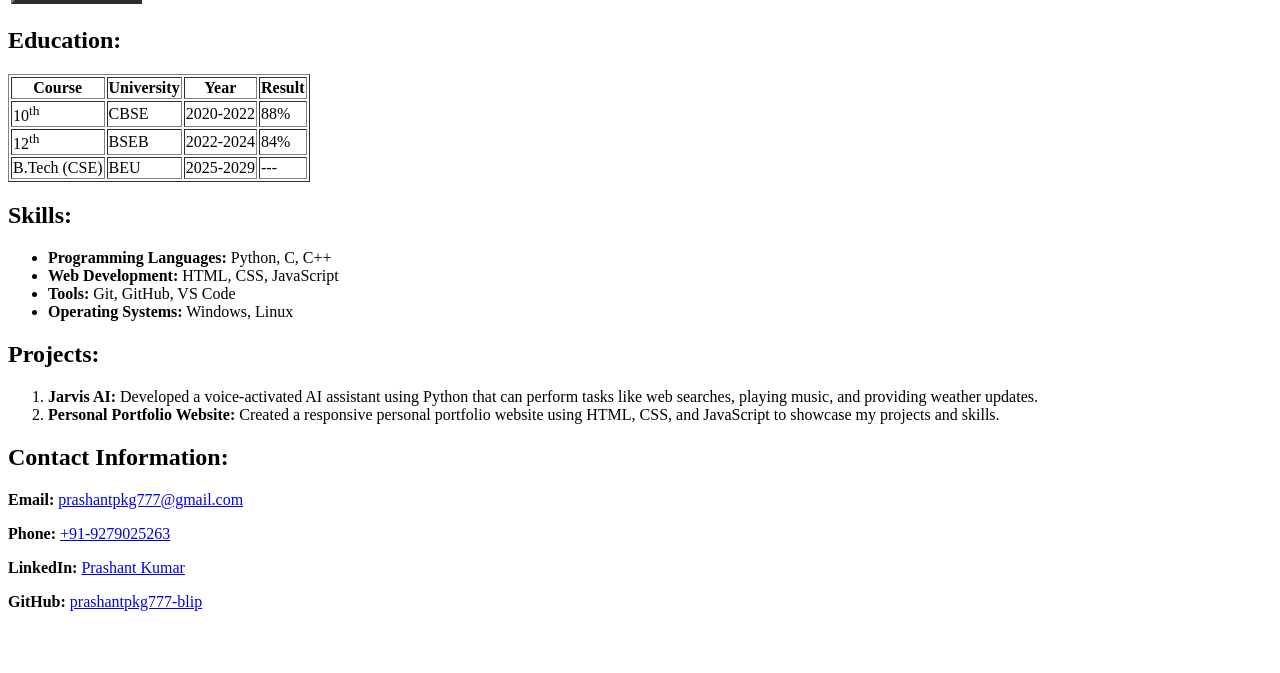
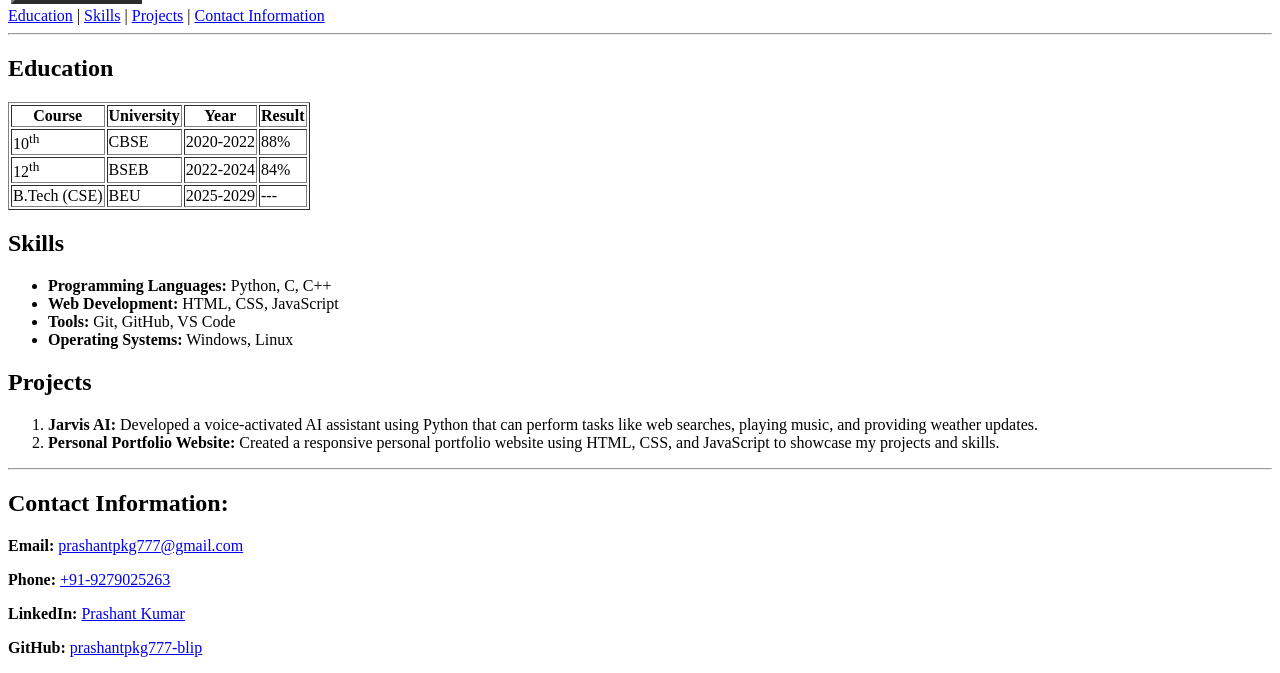
Before and after one commit to prashantpkg777-blip/Web-Development, a plain HTML site: page HTML/Resume.html in a window 1280 px wide. Shown: the part 179-852 px from the top of the page. Before the commit the page ends 806 px from the top, so only its background shows below. Drawn offline with Linux system fonts and the light colour scheme.

Commit message:
Refactor Resume structure: add navigation and section tags for better organization

```diff
--- a/HTML/Resume.html
+++ b/HTML/Resume.html
@@ -21,9 +21,17 @@
     </tr>
    </table>
   <!-- header section end -->
-
+   <!-- navigation section start -->
+    <nav>
+    <a href="#education">Education</a> |
+    <a href="#skills">Skills</a> |
+    <a href="#projects">Projects</a> |
+    <a href="#contact">Contact Information</a>
+    </nav>
+    <!-- navigation section end -->
+  <hr>
    <!-- main content start -->
-   <h2>Education:</h2>
+   <section id="education"><h2>Education</h2></section>
    <table border="1">
     <tr>
       <th>Course</th>
@@ -51,7 +59,7 @@
     </tr>
    </table>
 
-    <h2>Skills:</h2>
+    <section id="skills"><h2>Skills</h2></section>
     <ul>
       <li><b>Programming Languages:</b> Python, C, C++</li>
       <li><b>Web Development:</b> HTML, CSS, JavaScript</li>
@@ -59,16 +67,16 @@
       <li><b>Operating Systems:</b> Windows, Linux</li>
     </ul>
 
-    <h2>Projects:</h2>
+    <section id="projects"><h2>Projects</h2></section>
     <ol>
       <li><b>Jarvis AI:</b> Developed a voice-activated AI assistant using Python that can perform tasks like web searches, playing music, and providing weather updates.</li>
       <li><b>Personal Portfolio Website:</b> Created a responsive personal portfolio website using HTML, CSS, and JavaScript to showcase my projects and skills.</li>
     </ol>
     <!-- main content end -->
-
+  <hr>
     <!-- Footer start -->
      <div>
-    <h2>Contact Information:</h2>
+    <section id="contact"><h2>Contact Information:</h2></section>
     <p><strong>Email:</strong> <a href="mailto:prashantpkg777@gmail.com" target="_blank" >prashantpkg777@gmail.com</a></p>
     <p><strong>Phone:</strong> <a href="tel:+919279025263" target="_blank">+91-9279025263</a></p>
     <p><strong>LinkedIn:</strong> <a href="https://www.linkedin.com/in/prashant-kumar-440a322b8/" target="_blank">Prashant Kumar</a></p>
```
